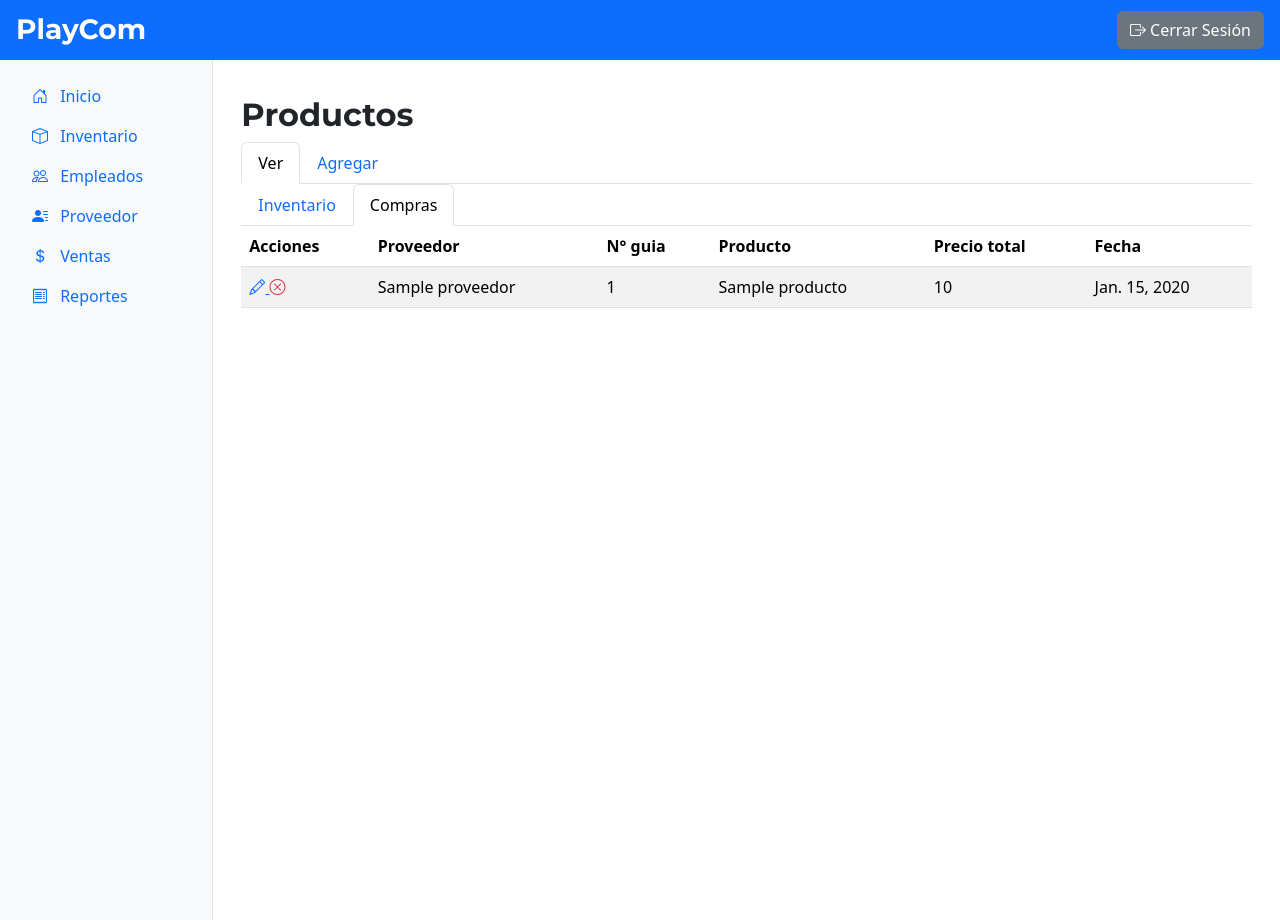
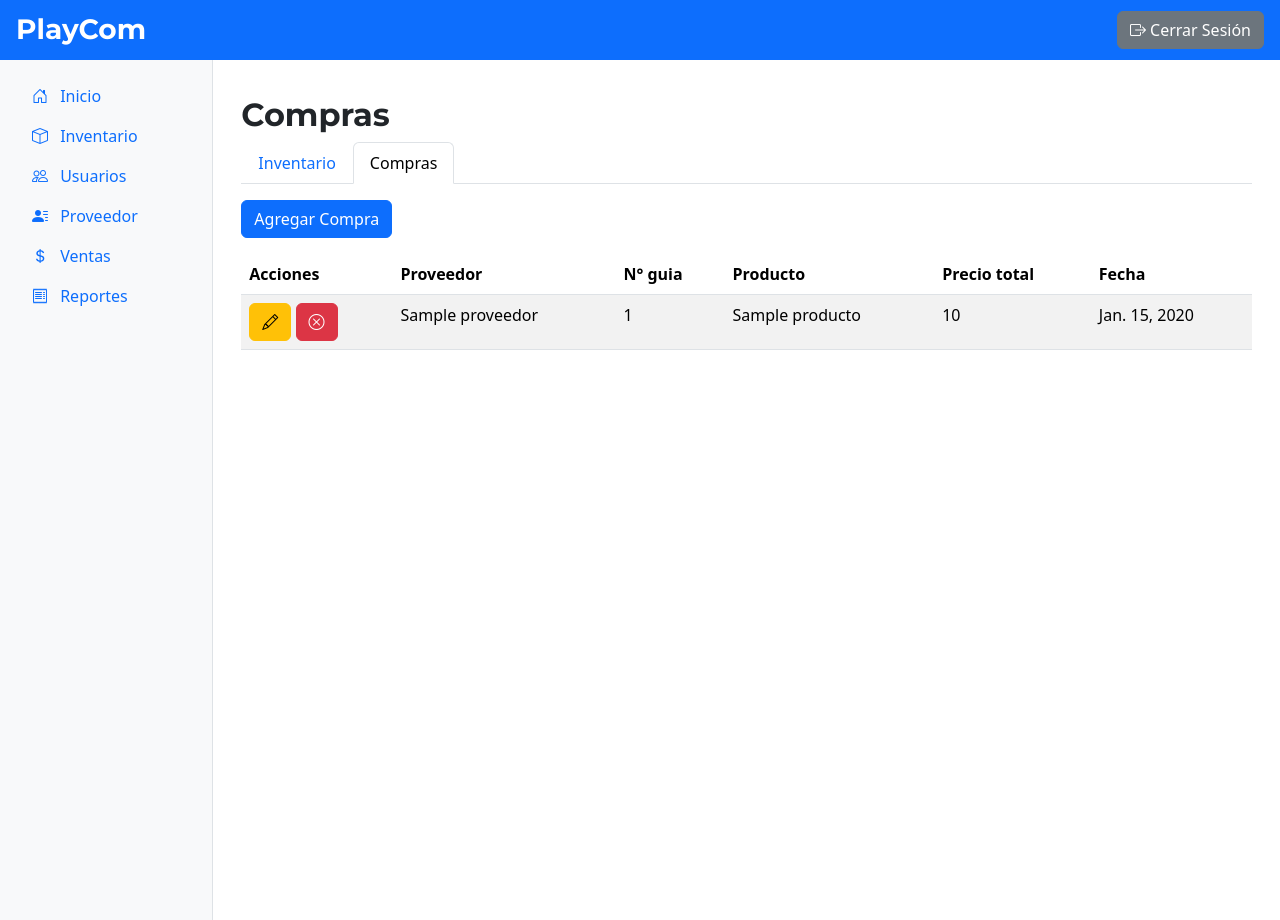
Before and after one commit to pengupang/GestordeVentas, a Django app: page /compras/ in a window 1280 px wide. Run offline with Django 5.2, Linux system fonts and the light colour scheme; tables that the repository leaves empty hold one stand-in row (values such as "Sample post"); some libraries are stand-ins or nearby versions.

Commit message:
cambios chiquitos

```diff
--- a/Templates/compras_ver.html
+++ b/Templates/compras_ver.html
@@ -3,16 +3,14 @@
 
 <div id="main-content" class="col-md-10">
     <div class="content-container p-3">
-        <h2>Productos</h2>
-        <ul class="nav nav-tabs">
-            <li class="nav-item"><a href="{% url 'inventario_ver' %}" class="nav-link active"> Ver</a></li>
-            <li class="nav-item "><a href="{% url 'compras_agregar' %}" class="nav-link"> Agregar</a></li>
-        </ul>
+        <h2>Compras</h2>
+
         <div class="table-container">
             <ul class="nav nav-tabs">
                 <li class="nav-item"><a href="{% url 'inventario_ver' %}" class="nav-link "> Inventario</a></li>
                 <li class="nav-item "><a href="{% url 'compras_ver' %}" class="nav-link active"> Compras</a></li>
             </ul>
+            <a href="{% url 'compras_agregar' %}" class="btn btn-primary my-3">Agregar Compra</a>
 
             <table class="table table-striped">
                 <thead>
@@ -29,11 +27,11 @@
                     {% for compras in compra %}
                     <tr>
                         <td>
-                            <a href="{% url 'compras_editar' compras.id %}" class="nav-item" title="Editar">
+                            <a href="{% url 'compras_editar' compras.id %}" class="btn btn-warning" title="Editar">
                                 <i class="bi bi-pencil"></i>
                             </a>
-                            <a href="{% url 'compras_deshabilitar' compras.id %}" class="nav-item" title="Deshabilitar">
-                                <i class="bi bi-x-circle text-danger"></i>
+                            <a href="{% url 'compras_deshabilitar' compras.id %}" class="btn btn-danger" title="Deshabilitar">
+                                <i class="bi bi-x-circle "></i>
                             </a>
                         </td>
                         <td>{{ compras.proveedor }}</td>
--- a/Templates/empleados_agregar.html
+++ b/Templates/empleados_agregar.html
@@ -10,7 +10,7 @@
                     <li class="nav-item"><a href="../empleados_agregar/" class="nav-link">Agregar</a></li>
                 </ul>
                 <div class="card shadow-lg p-4">
-                    <h3 class="text-center mb-4">Agregar empleado</h3>
+                    <h3 class="text-center mb-4">Agregar Usuario</h3>
                     <form method="POST">
                         {% csrf_token %}
                         <div class="mb-3">
--- a/Templates/empleados_ver.html
+++ b/Templates/empleados_ver.html
@@ -4,7 +4,7 @@
 <div id="main-content" class="col-md-10">
     <!-- Employees Table Section -->
     <div class="content-container p-3">
-        <h2>Empleados</h2>
+        <h2>Usuarios</h2>
         <ul class="nav nav-tabs">
             <li class="nav-item"><a href="../empleados_ver/" class="nav-link active"> Ver</a></li>
             <li class="nav-item "><a href="../empleados_agregar/" class="nav-link "> Agregar</a></li>
--- a/Templates/header.html
+++ b/Templates/header.html
@@ -40,7 +40,7 @@
                     <nav class="nav flex-column p-3">
                         <a href="{%url 'inicio'%}" class="nav-link"><i class="bi bi-house-door me-2"></i> Inicio</a>
                         <a href="{%url 'inventario_ver'%}" class="nav-link"><i class="bi bi-box me-2"></i> Inventario</a>
-                        <a href="{%url 'empleados_ver'%}" class="nav-link"><i class="bi bi-people me-2"></i> Empleados</a>
+                        <a href="{%url 'empleados_ver'%}" class="nav-link"><i class="bi bi-people me-2"></i> Usuarios</a>
                         <a href="{%url 'proveedores_ver'%}" class="nav-link"><i class="bi bi-person-lines-fill me-2"></i> Proveedor</a>
                         <a href="{%url 'catalogo'%}" class="nav-link"><i class="bi bi-currency-dollar me-2"></i> Ventas</a>
                         <a href="{%url 'generar_reporte'%}" class="nav-link"><i class="bi bi-receipt me-2"></i> Reportes</a>
--- a/Templates/inventario_verP.html
+++ b/Templates/inventario_verP.html
@@ -6,6 +6,7 @@
 
 <div id="main-content" class="col-md-10 ms-auto">
     <div class="content-container p-3">
+        <h2>Productos</h2>
         <ul class="nav nav-tabs">
             <li class="nav-item">
                 <a href="{% url 'inventario_ver' %}" class="nav-link active">Inventario</a>
```
